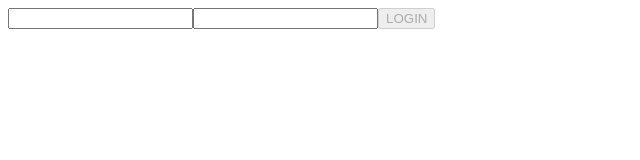
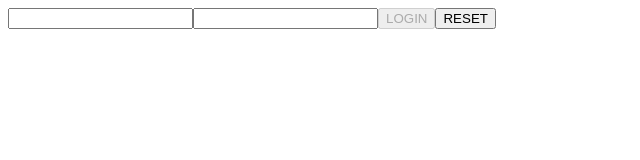
Before and after one commit to jbiasella/react-exercises, a React (Create React App) app in the folder my-app/: page / in a window 1280 px wide. Shown: the top 160 px of the page, without its empty margins (0-640 px from the left). Built offline with nearby package versions, Linux system fonts and the light colour scheme.

Commit message:
Create forms-04

```diff
--- a/my-app/src/App.js
+++ b/my-app/src/App.js
@@ -1,6 +1,6 @@
 import React from "react";
 
-import Login from "./forms-03";
+import Login from "./forms-04";
 
 export default class App extends React.Component{
     render(){
--- a/my-app/src/forms-03.js
+++ b/my-app/src/forms-04.js
@@ -16,11 +16,28 @@ export default class Login extends React.Component{
 
         this.setState({
             [name]: value, // se(?) il mio type è di tipo checkbox userò checked, altrimenti(:) userò value
-            compiled: this.state.username !== "" && this.state.password !== "" ? true : false
+            compiled: this.state.username !== "" && this.state.password !== "" ? true : false,
+
 
         })
 
+
+
+        }
+
+        resetState = () => {
+
+            this.setState({
+                username: '',
+                password: '',
+                compiled: false,
+
+            })
+
     }
+
+
+
 
 
 
@@ -33,7 +50,7 @@ export default class Login extends React.Component{
                     <input name="password" type='password' value={this.state.password} onChange={this.handleInputChange}/>
 
                     <button disabled = {!this.state.compiled}>LOGIN</button>
-
+                    <button type="reset" name="reset" onClick={this.resetState}>RESET</button>
                 </div>
 
             </div>
```
